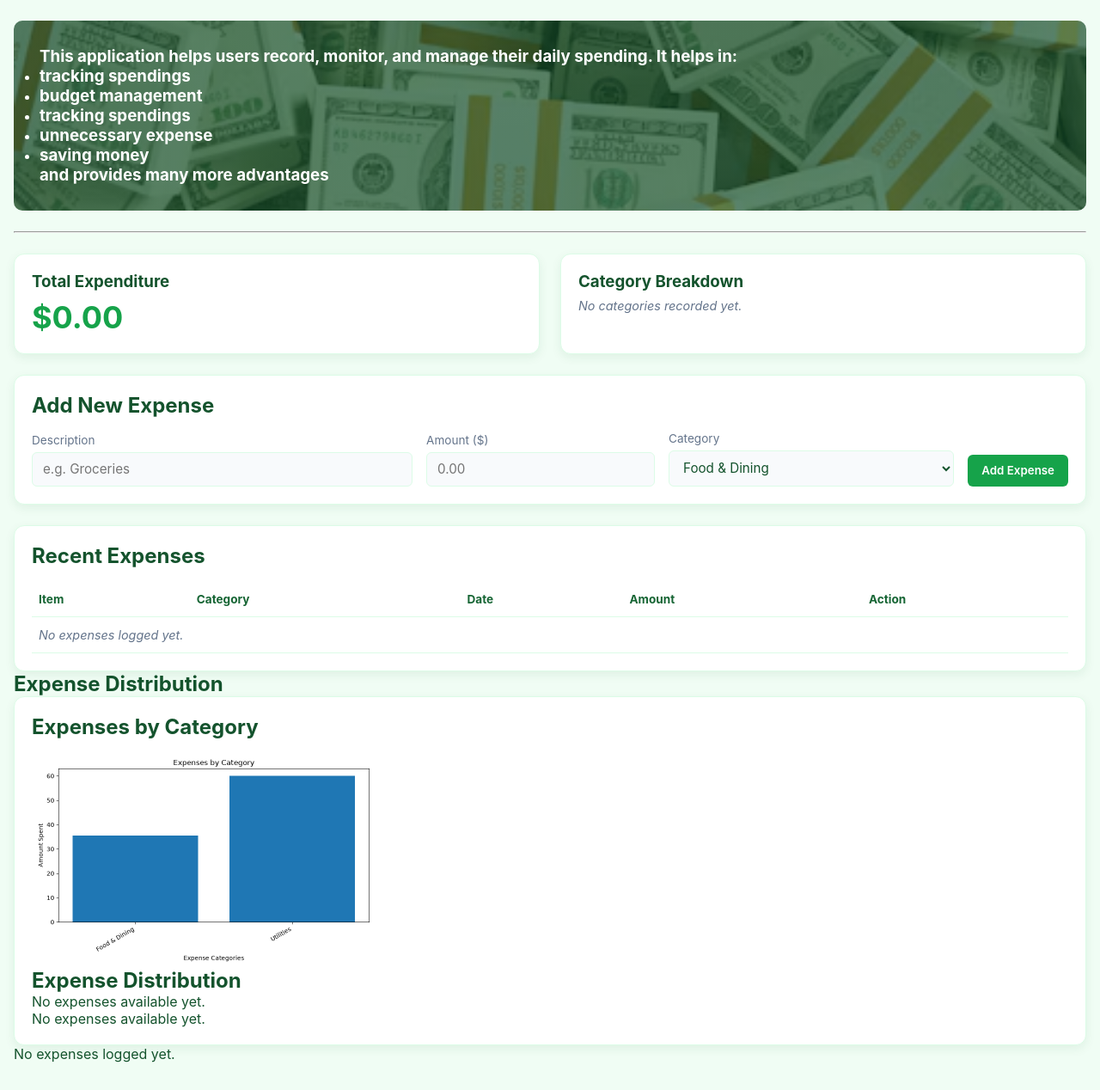
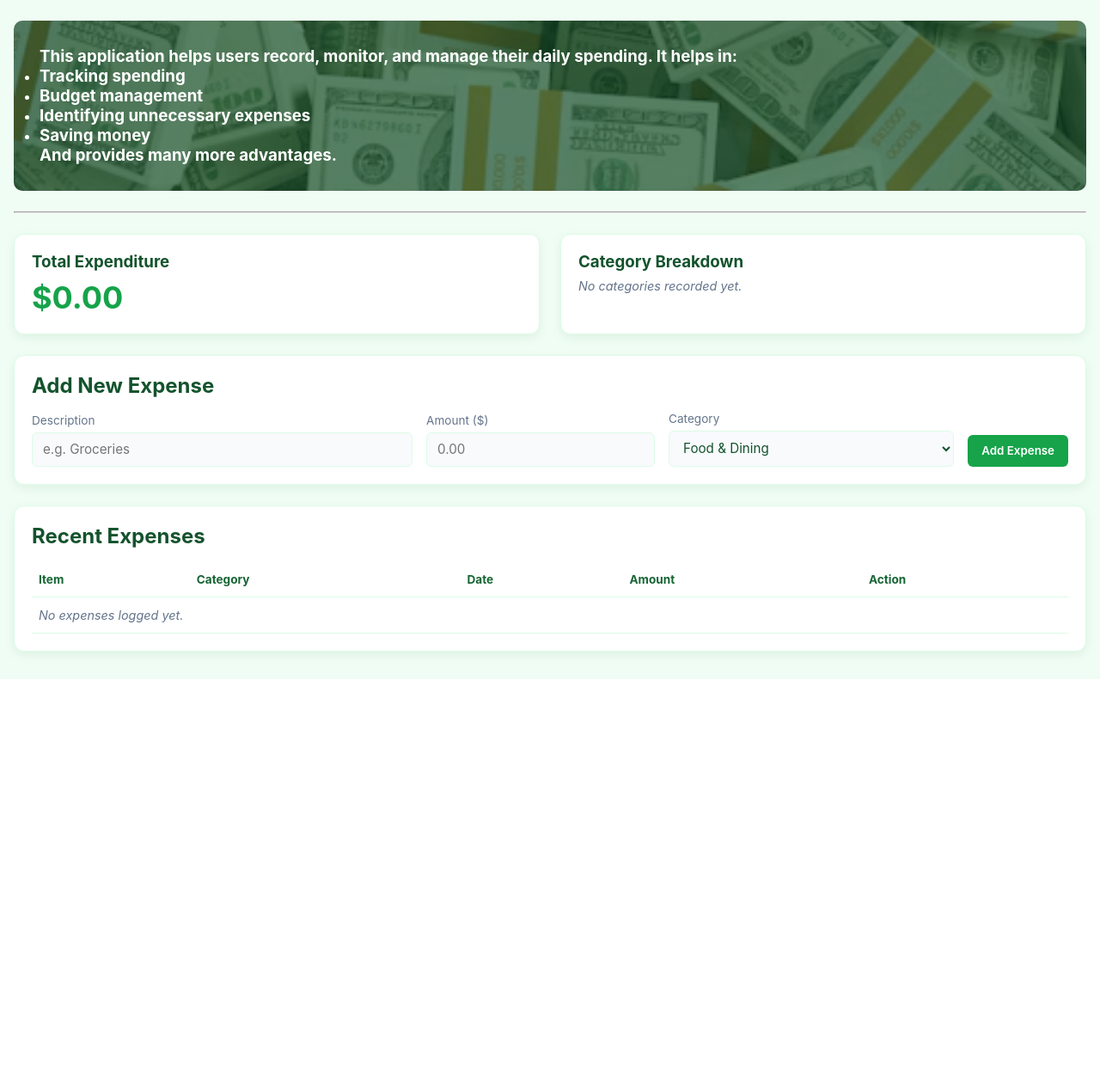
Before and after one commit to sweekar77/expense_tracker, a Flask app: page / in a window 1280 px wide. Shown: the part 66-1334 px from the top of the page at 86% size. After the commit the page ends 856 px from the top, so only its background shows below. Run offline with Flask 3, Linux system fonts and the light colour scheme; data that the repository does not hold is empty.

Commit message:
html:multiple notices are changed to one

```diff
--- a/templates/index.html
+++ b/templates/index.html
@@ -1,86 +1,171 @@
+
 
 <!DOCTYPE html>
 <html lang="en">
+
 <head>
     <meta charset="UTF-8">
     <meta name="viewport" content="width=device-width, initial-scale=1.0">
+
     <title>Expense Tracker & Calculator</title>
-    <link rel="stylesheet" href="{{ url_for('static', filename='style.css') }}">
+
+    <link rel="stylesheet"
+          href="{{ url_for('static', filename='style.css') }}">
 </head>
+
 <body>
+
     <div class="container">
+
+        <!-- HEADER -->
         <header>
             <h1>Expense Tracker</h1>
         </header>
-        <head>
-    <link rel="stylesheet" href="{{ url_for('static', filename='style.css') }}">
-</head>
-        <div class = "description">
+
+        <!-- DESCRIPTION -->
+        <div class="description">
+
             <h3>
-        This application helps users record, monitor, and manage their daily spending. It helps in:</h3>
+                This application helps users record, monitor, and manage
+                their daily spending. It helps in:
+            </h3>
+
             <ul>
-                <li><h3>tracking spendings</h3></li>
-                <li><h3>budget management</h3></li>
-                <li><h3>tracking spendings</h3></li>
-                <li><h3>unnecessary expense</h3></li>
-                <li><h3>saving money</h3></li>
+                <li><h3>Tracking spending</h3></li>
+                <li><h3>Budget management</h3></li>
+                <li><h3>Identifying unnecessary expenses</h3></li>
+                <li><h3>Saving money</h3></li>
             </ul>
-        <h3>and provides many more advantages</h3>
+
+            <h3>And provides many more advantages.</h3>
 
         </div>
+
         <hr>
 
-        <!-- Summary Cards / Calculator Metrics -->
+        <!-- SUMMARY CARDS -->
         <section class="summary-grid">
+
             <div class="card total-card">
                 <h3>Total Expenditure</h3>
-                <p class="stat">${{ "%.2f"|format(total_spent) }}</p>
+
+                <p class="stat">
+                    ${{ "%.2f"|format(total_spent) }}
+                </p>
             </div>
+
             <div class="card breakdown-card">
+
                 <h3>Category Breakdown</h3>
+
                 <div class="breakdown-list">
+
+                    {% if category_totals %}
+
                         {% for cat, amt in category_totals.items() %}
+
                             <div class="breakdown-row">
                                 <span>{{ cat }}</span>
-                            <strong>${{ "%.2f"|format(amt) }}</strong>
+
+                                <strong>
+                                    ${{ "%.2f"|format(amt) }}
+                                </strong>
                             </div>
+
+                        {% endfor %}
+
                     {% else %}
-                        <p class="empty-state">No categories recorded yet.</p>
-                    {% endfor %}
+
+                        <p class="empty-state">
+                            No categories recorded yet.
+                        </p>
+
+                    {% endif %}
+
                 </div>
+
             </div>
+
         </section>
 
-        <!-- Entry Form -->
+
+        <!-- ADD NEW EXPENSE -->
         <section class="card form-card">
+
             <h2>Add New Expense</h2>
+
             <form method="POST" action="/" class="expense-form">
+
                 <div class="form-group">
                     <label for="title">Description</label>
-                    <input type="text" id="title" name="title" placeholder="e.g. Groceries" required>
+
+                    <input
+                        type="text"
+                        id="title"
+                        name="title"
+                        placeholder="e.g. Groceries"
+                        required
+                    >
                 </div>
+
                 <div class="form-group">
                     <label for="amount">Amount ($)</label>
-                    <input type="number" step="0.01" id="amount" name="amount" placeholder="0.00" required>
+
+                    <input
+                        type="number"
+                        step="0.01"
+                        min="0.01"
+                        id="amount"
+                        name="amount"
+                        placeholder="0.00"
+                        required
+                    >
                 </div>
+
                 <div class="form-group">
                     <label for="category">Category</label>
+
                     <select id="category" name="category">
-                        <option value="Food & Dining">Food & Dining</option>
-                        <option value="Transportation">Transportation</option>
-                        <option value="Utilities">Utilities</option>
-                        <option value="Entertainment">Entertainment</option>
-                        <option value="General">General</option>
+
+                        <option value="Food & Dining">
+                            Food & Dining
+                        </option>
+
+                        <option value="Transportation">
+                            Transportation
+                        </option>
+
+                        <option value="Utilities">
+                            Utilities
+                        </option>
+
+                        <option value="Entertainment">
+                            Entertainment
+                        </option>
+
+                        <option value="General">
+                            General
+                        </option>
+
                     </select>
                 </div>
-                <button type="submit" class="btn primary-btn">Add Expense</button>
+
+                <button type="submit" class="btn primary-btn">
+                    Add Expense
+                </button>
+
             </form>
+
         </section>
 
-        <!-- Ledger Table -->
+
+        <!-- RECENT EXPENSES -->
         <section class="card table-card">
+
             <h2>Recent Expenses</h2>
+
             <table>
+
                 <thead>
                     <tr>
                         <th>Item</th>
@@ -90,84 +175,121 @@
                         <th>Action</th>
                     </tr>
                 </thead>
+
                 <tbody>
-                    {% for item in expenses %}
-                        <tr>
-                            <td>{{ item.title }}</td>
-                            <td><span class="badge">{{ item.category }}</span></td>
-                            <td>{{ item.created_at.strftime('%Y-%m-%d') }}</td>
-                            <td class="amount">${{ "%.2f"|format(item.amount) }}</td>
-                            <td>
-                                <form method="POST" action="{{ url_for('delete_expense', expense_id=item.id) }}">
-                                    <button type="submit" class="btn delete-btn">Delete</button>
-                                </form>
-                            </td>
-                        </tr>
-                    {% else %}
-                        <tr>
-                            <td colspan="5" class="empty-state">No expenses logged yet.</td>
-                        </tr>
-                    {% endfor %}
-                </tbody>
-            </table>
-        </section>
-        </div>
-    </div>
-    <h2>Expense Distribution</h2>
 
-<section class="card chart-card">
-
-<h2>Expenses by Category</h2>
-
-<img src="{{ url_for('static', filename='barchart.png') }}"
-     alt="Expenses by Category Bar Chart"
-     width="500">
-
-    <h2>Expense Distribution</h2>
-
-    {% if chart_exists %}
-    <img
-        src="{{ url_for('static', filename='expenses_chart.png') }}"
-        alt="Expenses by Category"
-    >
-{% else %}
-    <p>No expenses available yet.</p>
-{% endif %}
-
-    {% if chart_created %}
-        <img src="{{ url_for('static', filename='piechart.png') }}"
-             alt="Expense Pie Chart">
-    {% else %}
-        <p>No expenses available yet.</p>
-    {% endif %}
-</section>
                     {% if expenses %}
 
-    {% for expense in expenses %}
-        <p>{{ expense.title }}</p>
+                        {% for item in expenses %}
+
+                            <tr>
+
+                                <td>{{ item.title }}</td>
+
+                                <td>
+                                    <span class="badge">
+                                        {{ item.category }}
+                                    </span>
+                                </td>
+
+                                <td>
+                                    {{ item.created_at.strftime('%Y-%m-%d') }}
+                                </td>
+
+                                <td class="amount">
+                                    ${{ "%.2f"|format(item.amount) }}
+                                </td>
+
+                                <td>
+
+                                    <form
+                                        method="POST"
+                                        action="{{ url_for('delete_expense', expense_id=item.id) }}"
+                                    >
+
+                                        <button
+                                            type="submit"
+                                            class="btn delete-btn"
+                                        >
+                                            Delete
+                                        </button>
+
+                                    </form>
+
+                                </td>
+
+                            </tr>
+
                         {% endfor %}
 
                     {% else %}
 
-    <p>No expenses logged yet.</p>
-{% if bar_chart_created %}
+                        <tr>
+                            <td colspan="5" class="empty-state">
+                                No expenses logged yet.
+                            </td>
+                        </tr>
+
+                    {% endif %}
+
+                </tbody>
+
+            </table>
+
+        </section>
+
+
+        <!-- EXPENSE CHARTS -->
+        {% if expenses %}
+
+            <section class="chart-section">
+
+                <h2>Expense Distribution</h2>
+
+                <div class="chart-grid">
+
+                    <!-- PIE CHART -->
+                    {% if chart_created %}
+
+                        <div class="card chart-card">
+
                             <h2>Expenses by Category</h2>
 
-<img src="{{ url_for('static', filename='barchart.png') }}"
-    alt="Expenses by Category Bar Chart"
-    width="500">
+                            <img
+                                src="{{ url_for('static', filename='expenses_chart.png') }}"
+                                alt="Expenses by Category Pie Chart"
+                                class="chart-image"
+                            >
+
+                        </div>
+
                     {% endif %}
 
+
+                    <!-- BAR CHART -->
                     {% if bar_chart_created %}
+
+                        <div class="card chart-card">
+
                             <h2>Expenses by Category</h2>
 
                             <img
                                 src="{{ url_for('static', filename='barchart.png') }}"
                                 alt="Expenses by Category Bar Chart"
-        class="bar-chart"
+                                class="chart-image"
                             >
+
+                        </div>
+
                     {% endif %}
 
+                </div>
+
+            </section>
+
         {% endif %}
+
+    </div>
+
 </body>
 </html>
```
Also changed, not shown: static/barchart.png (deleted). Lines whose indentation alone changed are shown as unchanged.
